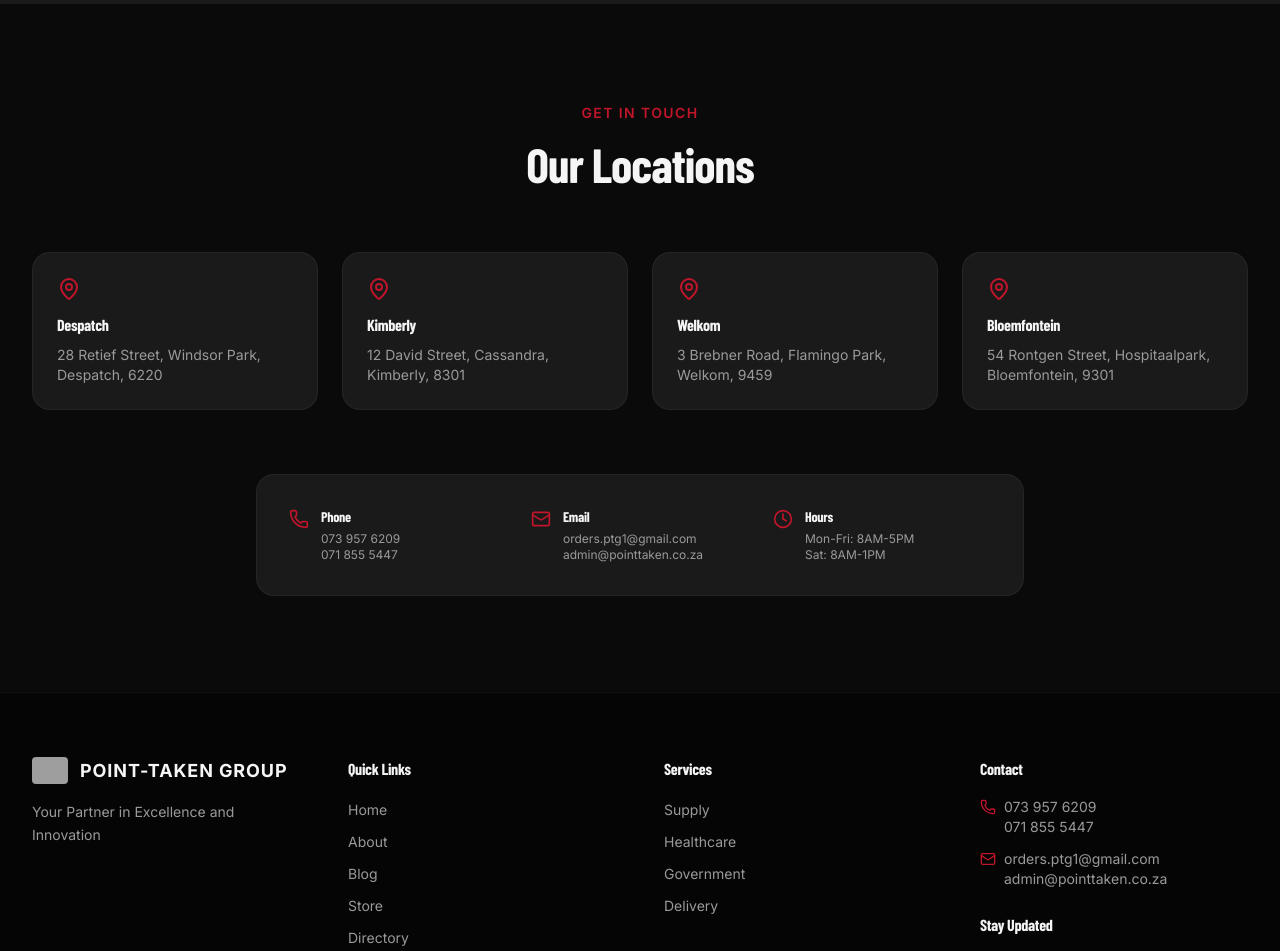
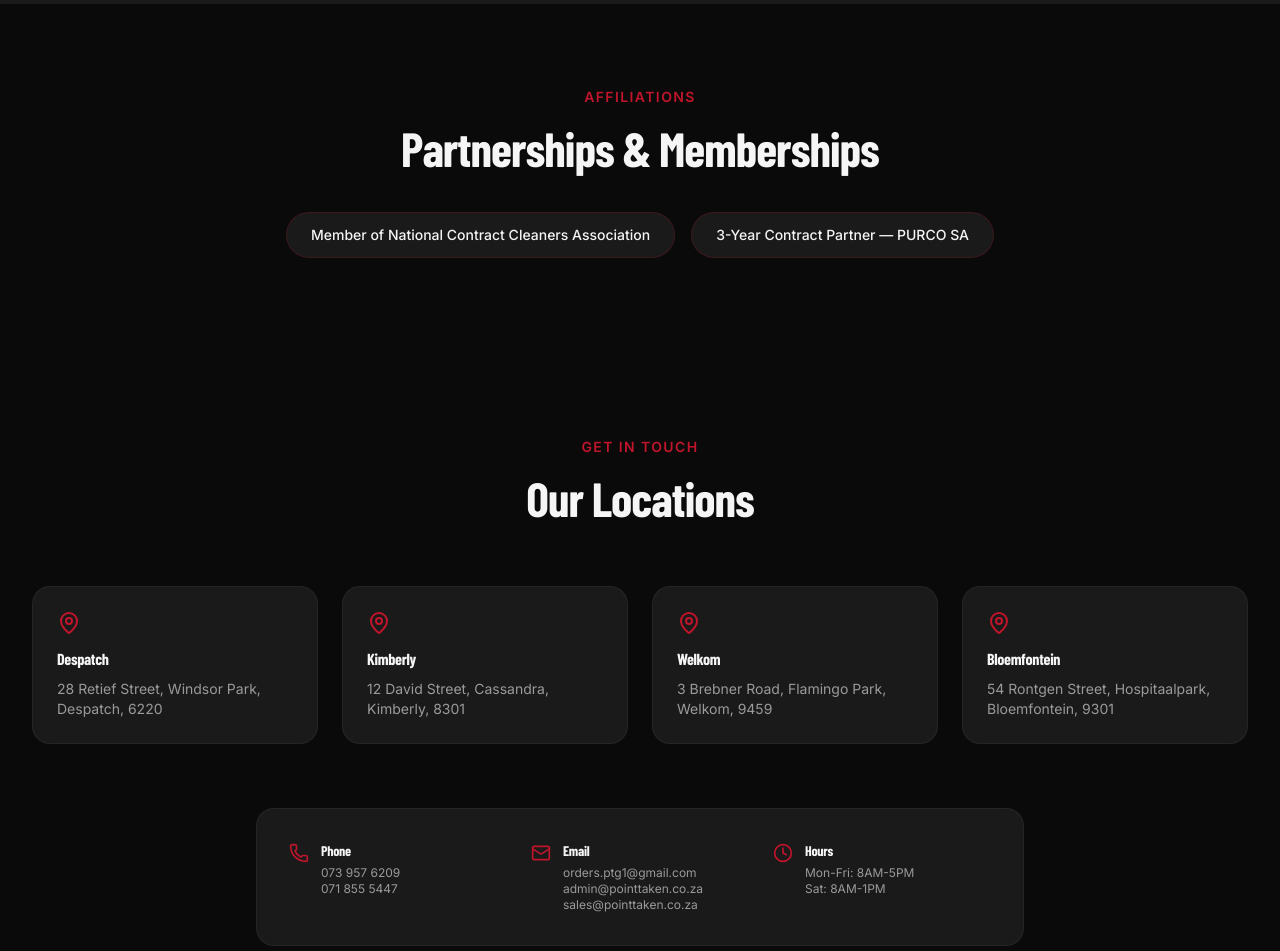
Before and after one commit to Kassora-Tech/Point-Taken, a Next.js app: page /about in a window 1280 px wide. Shown: the part 2380-3331 px from the top of the page. Built offline with nearby package versions, Linux system fonts and the light colour scheme; grey boxes are pictures that could not be loaded; a web font is replaced by a local one.

Commit message:
Add sales email, Brenda Neels, nursing recruitment, NCCA, PURCO SA badge

```diff
--- a/app/(public)/about/page.tsx
+++ b/app/(public)/about/page.tsx
@@ -17,6 +17,11 @@
   { year: '2022', event: 'LOGIS certification achieved' },
   { year: '2023', event: 'SAHPRA registration obtained' },
   { year: '2024', event: 'Expanded to 4 cities nationwide' },
+]
+
+const affiliations = [
+  'Member of National Contract Cleaners Association',
+  '3-Year Contract Partner — PURCO SA',
 ]
 
 export default function AboutPage() {
@@ -142,6 +147,32 @@
         </div>
       </section>
 
+      {/* Affiliations */}
+      <section className="py-20 bg-[#0A0A0A]">
+        <div className="max-w-7xl mx-auto px-4 sm:px-6 lg:px-8 text-center">
+          <motion.div
+            initial={{ opacity: 0, y: 20 }}
+            whileInView={{ opacity: 1, y: 0 }}
+            viewport={{ once: true }}
+          >
+            <span className="text-[#C0152A] text-sm font-semibold tracking-widest font-display uppercase">Affiliations</span>
+            <h2 className="font-display text-4xl sm:text-5xl font-black text-[#F5F5F5] mt-4 mb-10">
+              Partnerships & Memberships
+            </h2>
+            <div className="flex flex-wrap justify-center gap-4">
+              {affiliations.map((aff) => (
+                <div
+                  key={aff}
+                  className="bg-[#1A1A1A] border border-[#C0152A]/20 rounded-full px-6 py-3 text-sm text-[#F5F5F5] font-medium"
+                >
+                  {aff}
+                </div>
+              ))}
+            </div>
+          </motion.div>
+        </div>
+      </section>
+
       <ContactSection />
     </div>
   )
--- a/app/(public)/contact/page.tsx
+++ b/app/(public)/contact/page.tsx
@@ -2,6 +2,7 @@
 
 import { useState } from 'react'
 import { motion } from 'framer-motion'
+import Image from 'next/image'
 import { MapPin, Phone, Mail, Clock, Send, Loader2 } from 'lucide-react'
 import { Button } from '@/components/ui/button'
 import { Input } from '@/components/ui/input'
@@ -160,11 +161,32 @@
                   <div>
                     <p className="text-[#F5F5F5] text-sm">orders.ptg1@gmail.com</p>
                     <p className="text-[#F5F5F5] text-sm">admin@pointtaken.co.za</p>
+                    <p className="text-[#F5F5F5] text-sm">sales@pointtaken.co.za</p>
                   </div>
                 </div>
                 <div className="flex items-center gap-3">
                   <Clock className="h-5 w-5 text-[#C0152A] shrink-0" />
                   <p className="text-[#F5F5F5] text-sm">Mon-Fri: 8AM-5PM | Sat: 8AM-1PM</p>
+                </div>
+              </div>
+            </div>
+
+            {/* Sales Rep */}
+            <div className="bg-[#1A1A1A] rounded-2xl border border-white/5 p-8">
+              <h2 className="font-display text-2xl font-bold text-[#F5F5F5] mb-6">Sales Representative</h2>
+              <div className="flex items-center gap-5">
+                <div className="relative w-20 h-20 rounded-full overflow-hidden border-2 border-[#C0152A]/30 shrink-0">
+                  <Image
+                    src="https://i.ibb.co/jvPVF64x/Whats-App-Image-2026-06-22-at-18-22-05.jpg"
+                    alt="Brenda Neels"
+                    fill
+                    className="object-cover"
+                    preload
+                  />
+                </div>
+                <div>
+                  <p className="font-display font-bold text-lg text-[#F5F5F5]">Brenda Neels</p>
+                  <p className="text-[#C0152A] text-sm">Sales Representative</p>
                 </div>
               </div>
             </div>
--- a/app/(public)/page.tsx
+++ b/app/(public)/page.tsx
@@ -3,7 +3,7 @@
 import { useState, useEffect } from 'react'
 import { motion, AnimatePresence } from 'framer-motion'
 import Link from 'next/link'
-import { ArrowRight, Package, Truck, Heart, Building2, Lightbulb, Users } from 'lucide-react'
+import { ArrowRight, Package, Truck, Heart, Building2, Lightbulb, Users, UserPlus } from 'lucide-react'
 import { Button } from '@/components/ui/button'
 import HeroPTG from '@/components/public/HeroPTG'
 import BlogCard from '@/components/public/BlogCard'
@@ -25,6 +25,7 @@
   { icon: Building2, title: 'Government Contracts', description: 'LOGIS-certified supplier for public sector procurement needs.' },
   { icon: Lightbulb, title: 'Consultation Services', description: 'Strategic supply chain consulting tailored to your business requirements.' },
   { icon: Users, title: 'Account Management', description: 'Dedicated account teams providing proactive communication and support.' },
+  { icon: UserPlus, title: 'Nursing Recruitment', description: 'Specialist recruitment of SANC-registered nursing professionals for healthcare facilities nationwide.' },
 ]
 
 const marqueeText = 'Excellence · Innovation · Integrity · Sustainability · Point-Taken Group ·'
@@ -84,6 +85,32 @@
                 <p className="relative text-xs md:text-sm uppercase tracking-widest text-white/50">{stat.label}</p>
               </motion.div>
             ))}
+          </div>
+        </div>
+      </section>
+
+      {/* PURCO SA Banner */}
+      <section className="relative py-14 bg-[#111111] overflow-hidden border-t border-white/5">
+        <div
+          className="absolute inset-0 opacity-30"
+          style={{ background: 'radial-gradient(ellipse 70% 60% at 50% 50%, rgba(192,21,42,0.12) 0%, transparent 70%)' }}
+        />
+        <div className="relative max-w-7xl mx-auto px-4 text-center">
+          <div className="inline-flex items-center gap-3 bg-[#C0152A]/10 border border-[#C0152A]/20 rounded-full px-6 py-2 mb-4">
+            <span className="text-[#C0152A] font-display font-bold text-sm tracking-wider">PARTNER</span>
+          </div>
+          <p className="font-display text-2xl sm:text-3xl font-bold text-[#F5F5F5]">
+            Proud 3-Year Contract Partner of{' '}
+            <span className="text-[#C0152A]">PURCO SA</span>
+          </p>
+          <p className="text-[#9A9A9A] text-sm mt-2 max-w-xl mx-auto">
+            Delivering procurement solutions aligned with PURCO SA's national framework
+          </p>
+          <div className="flex flex-wrap justify-center gap-3 mt-5">
+            <span className="inline-flex items-center gap-1.5 bg-white/5 border border-white/10 rounded-full px-4 py-1.5 text-xs text-[#9A9A9A]">
+              <span className="w-1.5 h-1.5 rounded-full bg-[#C0152A]" />
+              Member of National Contract Cleaners Association
+            </span>
           </div>
         </div>
       </section>
--- a/app/(public)/services/page.tsx
+++ b/app/(public)/services/page.tsx
@@ -1,7 +1,7 @@
 'use client'
 
 import { motion } from 'framer-motion'
-import { Truck, Shield, Heart, Building2, BarChart3, Users, CheckCircle } from 'lucide-react'
+import { Truck, Shield, Heart, Building2, BarChart3, Users, UserPlus, CheckCircle } from 'lucide-react'
 import ContactSection from '@/components/public/ContactSection'
 import { Button } from '@/components/ui/button'
 import Link from 'next/link'
@@ -43,6 +43,12 @@
     desc: 'Dedicated teams providing proactive communication and personalized service.',
     features: ['Single point of contact', 'Monthly performance reviews', '24/7 support line', 'Custom reporting'],
   },
+  {
+    icon: UserPlus,
+    title: 'Nursing Recruitment',
+    desc: 'Specialist recruitment of qualified nursing professionals for healthcare facilities across South Africa.',
+    features: ['SANC registered nurses', 'Auxiliary and enrolled nurses', 'Care workers', 'Temporary and permanent placement'],
+  },
 ]
 
 const certifications = [
@@ -50,6 +56,11 @@
   { label: 'SAHPRA', value: '00003162MD' },
   { label: 'MAAA', value: '1157674' },
   { label: 'CSR', value: '1035270' },
+]
+
+const affiliations = [
+  'Member of National Contract Cleaners Association',
+  '3-Year Contract Partner — PURCO SA',
 ]
 
 export default function ServicesPage() {
@@ -120,6 +131,18 @@
                 </div>
               ))}
             </div>
+
+            {/* Affiliations & Partnerships */}
+            <div className="flex flex-wrap justify-center gap-4 mb-12">
+              {affiliations.map((aff) => (
+                <div
+                  key={aff}
+                  className="bg-[#1A1A1A] border border-[#C0152A]/20 rounded-full px-6 py-3 text-sm text-[#F5F5F5] font-medium"
+                >
+                  {aff}
+                </div>
+              ))}
+            </div>
             <Link href="/contact">
               <Button className="bg-[#C0152A] hover:bg-[#E8354A] text-white font-semibold px-8">
                 Request a Quote
--- a/components/layout/Footer.tsx
+++ b/components/layout/Footer.tsx
@@ -85,6 +85,9 @@
                     <p className="hover:text-white transition-colors">
                       <a href="mailto:admin@pointtaken.co.za">admin@pointtaken.co.za</a>
                     </p>
+                    <p className="hover:text-white transition-colors">
+                      <a href="mailto:sales@pointtaken.co.za">sales@pointtaken.co.za</a>
+                    </p>
                   </div>
                 </li>
               </ul>
--- a/components/public/ContactSection.tsx
+++ b/components/public/ContactSection.tsx
@@ -64,6 +64,7 @@
                 <h4 className="font-display font-bold text-[#F5F5F5] text-sm mb-1">Email</h4>
                 <p className="text-[#9A9A9A] text-xs">orders.ptg1@gmail.com</p>
                 <p className="text-[#9A9A9A] text-xs">admin@pointtaken.co.za</p>
+                <p className="text-[#9A9A9A] text-xs">sales@pointtaken.co.za</p>
               </div>
             </div>
             <div className="flex items-start gap-3">
```
